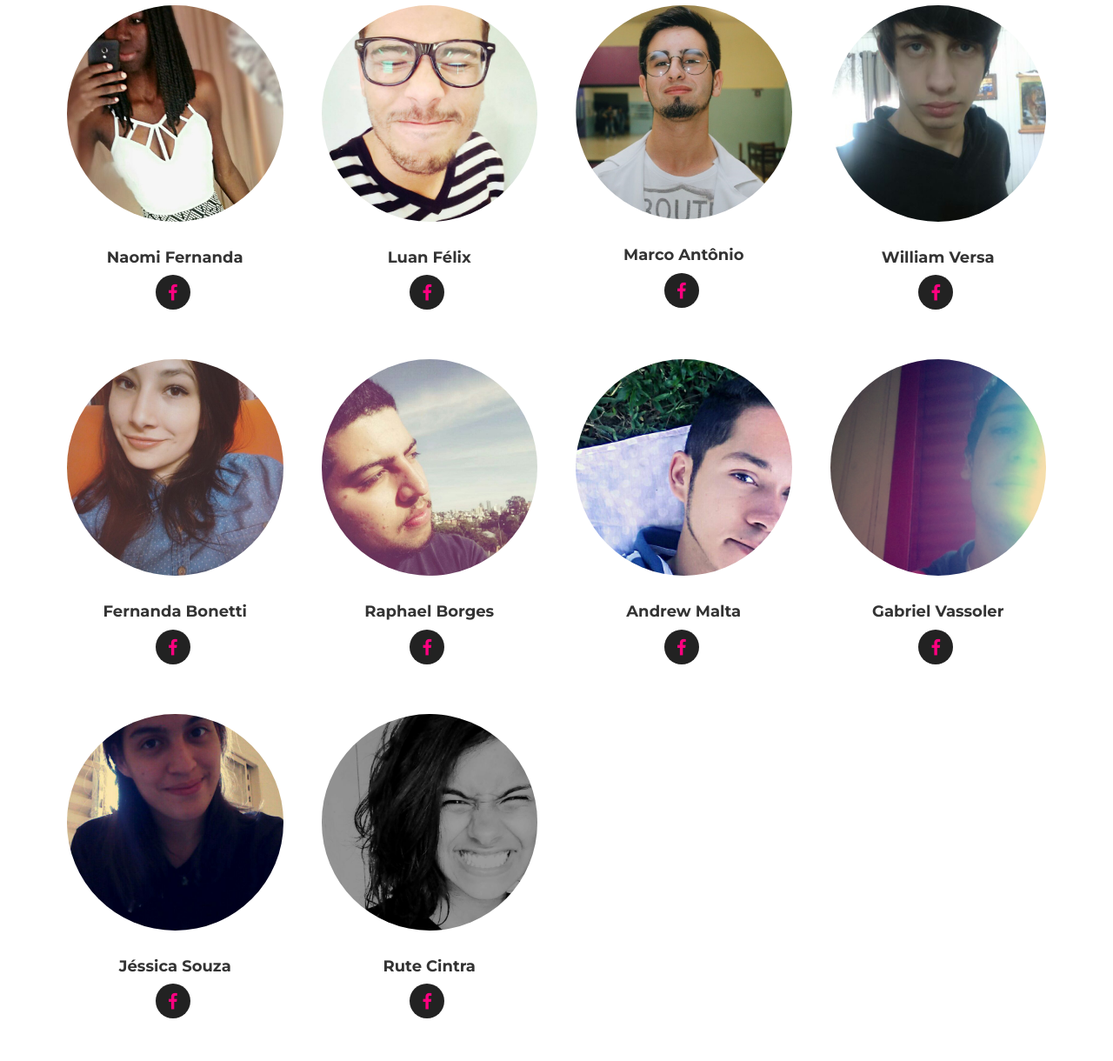
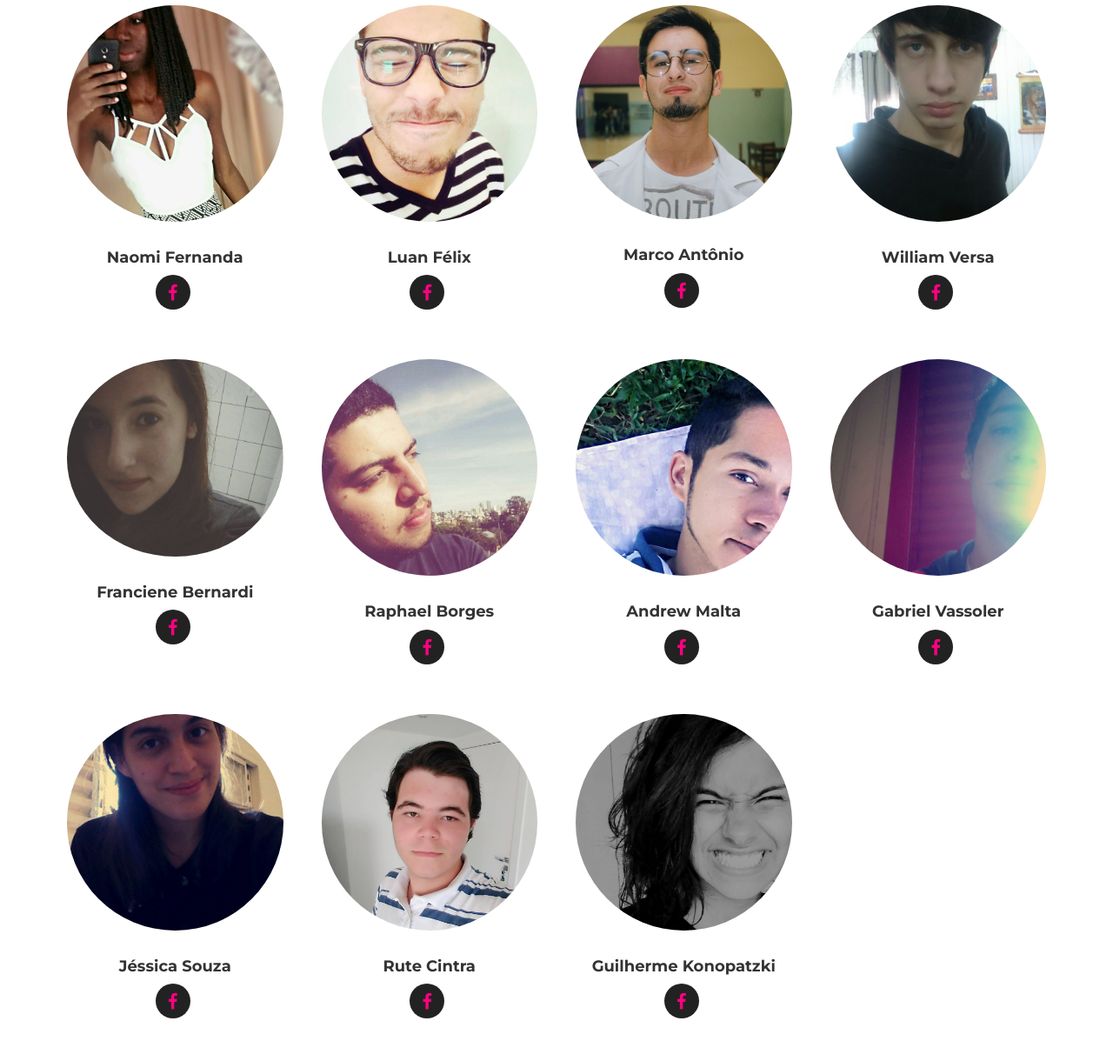
Before and after one commit to andrewmsilva/animego-old, a PHP site: page /animego/ in a window 1280 px wide; the page is wider, and only the part inside the window is pictured. Shown: the part 3628-4848 px from the top of that part at 87% size. Run offline with PHP 8.4, Linux system fonts and the light colour scheme; some libraries are stand-ins or nearby versions; some web fonts are replaced.

Commit message:
Correção de bugs

```diff
--- a/index.php
+++ b/index.php
@@ -156,11 +156,11 @@
                 </div>
 				<div class="col-xs-12 col-sm-3">
                     <div class="team-member">
-                        <img src="img/time/fernanda.jpg" class="img-responsive img-circle" alt="">
-                        <h4>Fernanda Bonetti</h4>
+                        <img src="img/time/fran.jpg" class="img-responsive img-circle" alt="">
+                        <h4>Franciene Bernardi</h4>
                         <p class="text-muted"></p>
                         <ul class="list-inline social-buttons">
-                            <li><a href="https://www.facebook.com/OlaFernanda"><i class="fa fa-facebook"></i></a>
+                            <li><a href="https://www.facebook.com/fran.bernardi"><i class="fa fa-facebook"></i></a>
                             </li>
                         </ul>
                     </div>
@@ -211,11 +211,22 @@
                 </div>
 				<div class="col-xs-12 col-sm-3">
                     <div class="team-member">
-                        <img src="img/time/rute.jpg" class="img-responsive img-circle" alt="">
+                        <img src="img/time/guilherme.jpg" class="img-responsive img-circle" alt="">
                         <h4>Rute Cintra</h4>
                         <p class="text-muted"></p>
                         <ul class="list-inline social-buttons">
                             <li><a href="https://www.facebook.com/ruteoliveiracintra"><i class="fa fa-facebook"></i></a>
+                            </li>
+                        </ul>
+                    </div>
+                </div>
+                <div class="col-xs-12 col-sm-3">
+                    <div class="team-member">
+                        <img src="img/time/rute.jpg" class="img-responsive img-circle" alt="">
+                        <h4>Guilherme Konopatzki</h4>
+                        <p class="text-muted"></p>
+                        <ul class="list-inline social-buttons">
+                            <li><a href="https://www.facebook.com/guilherme.konopatzki"><i class="fa fa-facebook"></i></a>
                             </li>
                         </ul>
                     </div>
```
Also changed, not shown: service/index.php (+12 -52 lines), img/time/fernanda.jpg (deleted), img/time/fran.jpg (added), img/time/guilherme.jpg (added).
